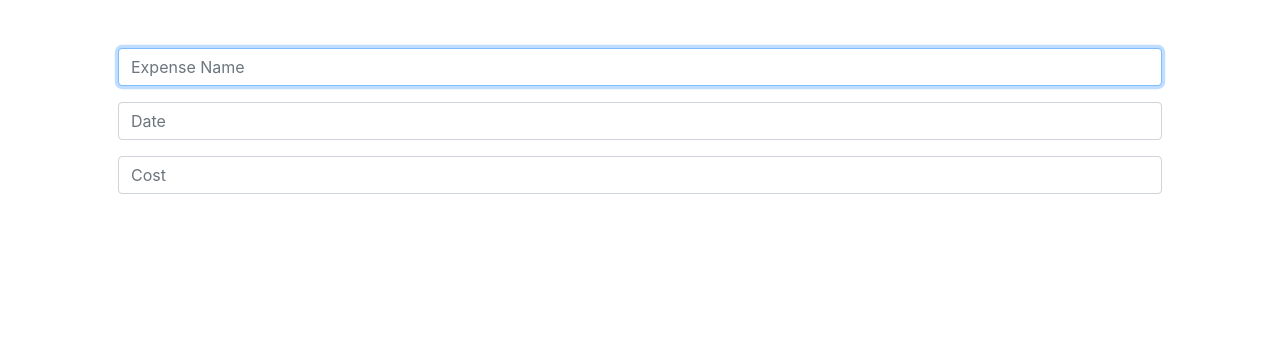
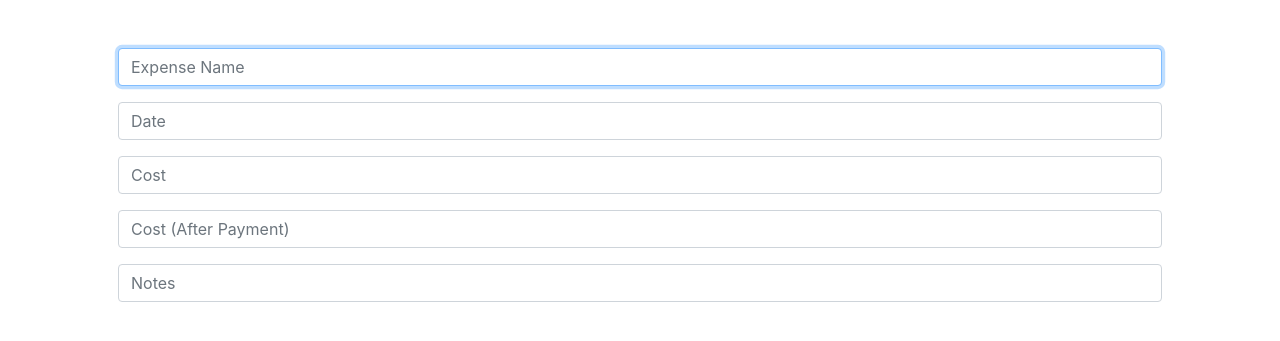
Before and after one commit to coole123/MiserMe, a Flask app: page /expense in a window 1280 px wide. Shown: the part 76-417 px from the top of the page. Run offline with Flask 2, Linux system fonts and the light colour scheme; the visitor is signed in with stand-in values (Sample User, id 1); some libraries are stand-ins or nearby versions.

Commit message:
completed expense.html (skeleton). will update accordingly.

```diff
--- a/miserme/templates/expense.html
+++ b/miserme/templates/expense.html
@@ -21,5 +21,16 @@
         <div class="form-group">
             <input class="form-control" name="predicted_cost" type="text" placeholder="Cost">
         </div>
+
+        <!-- User will input the true cost of an expense -->
+        <div class="form-group">
+            <input class="form-control" name="true_cost" type="text" placeholder="Cost (After Payment)">
+        </div>
+
+        <!-- User will input any notes associated with the expense -->
+        <div class="form-group">
+            <input class="form-control" name="notes" type="text" placeholder="Notes">
+        </div>
+
     </form>
 {% endblock %}
```
